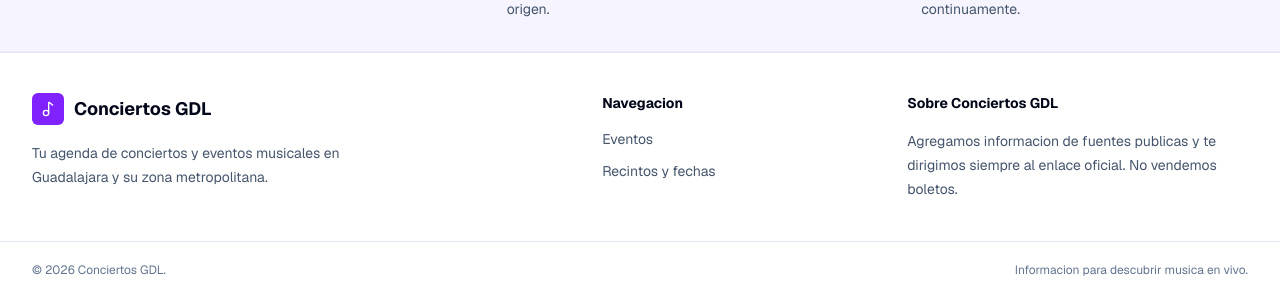
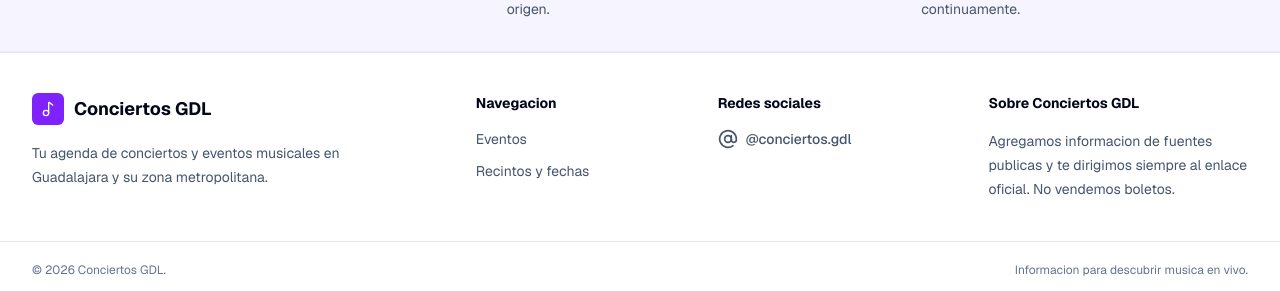
Before and after one commit to saulbyte/conciertos-gdl, a Next.js app: page / in a window 1280 px wide. Shown: the part 1082-1373 px from the top of the page. Built offline with nearby package versions, Linux system fonts and the light colour scheme; no server answers; the database is empty.

Commit message:
feat: agrega enlace de Instagram

```diff
--- a/components/SiteFooter.tsx
+++ b/components/SiteFooter.tsx
@@ -1,10 +1,10 @@
 import Link from "next/link";
-import { Music2 } from "lucide-react";
+import { AtSign, Music2 } from "lucide-react";
 
 export function SiteFooter() {
   return (
     <footer id="acerca" className="border-t border-slate-200 bg-white">
-      <div className="mx-auto grid w-full max-w-7xl gap-10 px-4 py-10 sm:px-6 md:grid-cols-[1.4fr_0.7fr_0.9fr] lg:px-8">
+      <div className="mx-auto grid w-full max-w-7xl gap-10 px-4 py-10 sm:px-6 md:grid-cols-2 lg:grid-cols-[1.4fr_0.7fr_0.8fr_0.9fr] lg:px-8">
         <div className="max-w-sm">
           <Link href="/" className="inline-flex items-center gap-2.5">
             <span className="flex h-8 w-8 items-center justify-center rounded-md bg-violet-600 text-white">
@@ -33,6 +33,19 @@ export function SiteFooter() {
         </div>
 
         <div>
+          <h2 className="text-sm font-bold text-slate-950">Redes sociales</h2>
+          <a
+            href="https://www.instagram.com/conciertos.gdl/"
+            target="_blank"
+            rel="noreferrer"
+            className="mt-4 inline-flex items-center gap-2 text-sm font-medium text-slate-600 transition hover:text-violet-700"
+          >
+            <AtSign className="h-5 w-5" aria-hidden="true" />
+            @conciertos.gdl
+          </a>
+        </div>
+
+        <div>
           <h2 className="text-sm font-bold text-slate-950">
             Sobre Conciertos GDL
           </h2>
@@ -45,7 +58,7 @@ export function SiteFooter() {
 
       <div className="border-t border-slate-200">
         <div className="mx-auto flex w-full max-w-7xl flex-col gap-2 px-4 py-5 text-xs text-slate-500 sm:flex-row sm:items-center sm:justify-between sm:px-6 lg:px-8">
-          <p>© 2026 Conciertos GDL.</p>
+          <p>{"\u00a9"} 2026 Conciertos GDL.</p>
           <p>Informacion para descubrir musica en vivo.</p>
         </div>
       </div>
```
